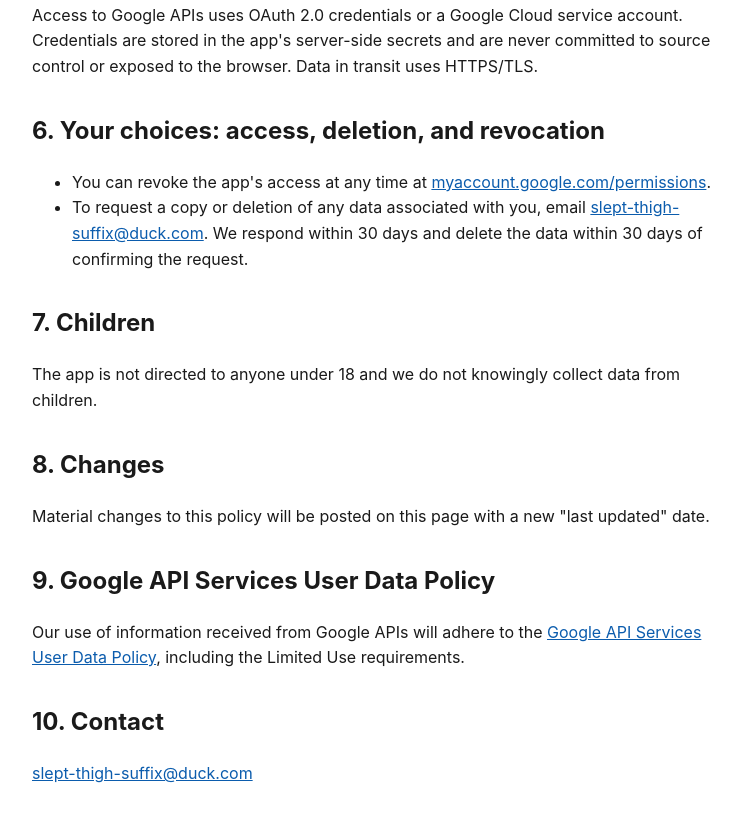
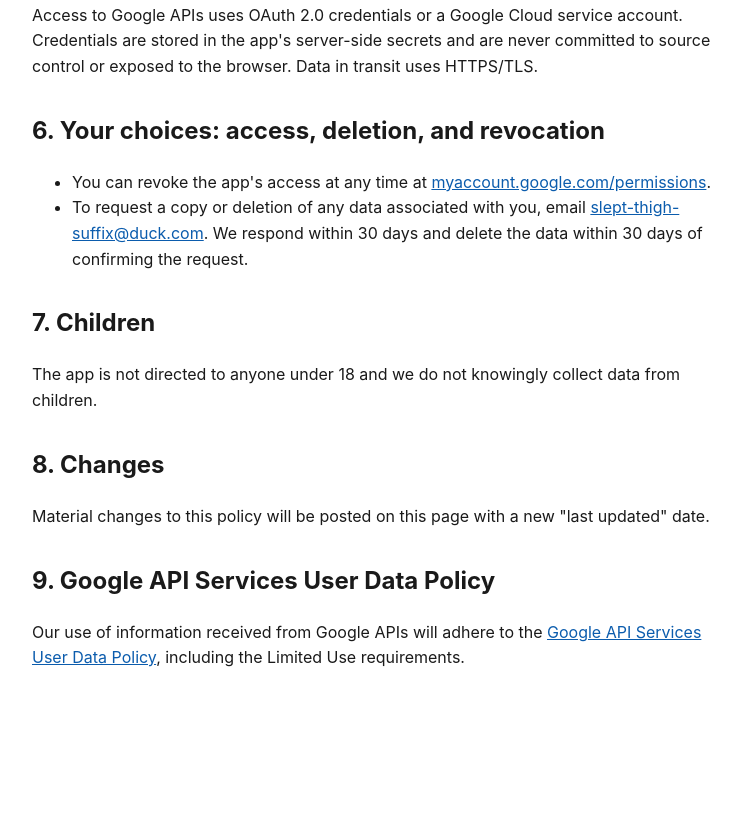
Before and after one commit to andromyth/andromyth.github.io, a plain HTML site: page privacy.html in a window 1280 px wide. Shown: the part 1163-1984 px from the top of the page, without its empty margins (256-997 px from the left). After the commit the page ends 1882 px from the top, so only its background shows below. Drawn offline with Linux system fonts and the light colour scheme.

Commit message:
Update privacy.html

```diff
--- a/privacy.html
+++ b/privacy.html
@@ -80,8 +80,3 @@ data from children.</p>
 <p>Our use of information received from Google APIs will adhere to the
 <a href="https://developers.google.com/terms/api-services-user-data-policy">Google API Services User Data Policy</a>,
 including the Limited Use requirements.</p>
-
-<h2>10. Contact</h2>
-<p><a href="mailto:slept-thigh-suffix@duck.com">slept-thigh-suffix@duck.com</a></p>
-</body>
-</html>
```
